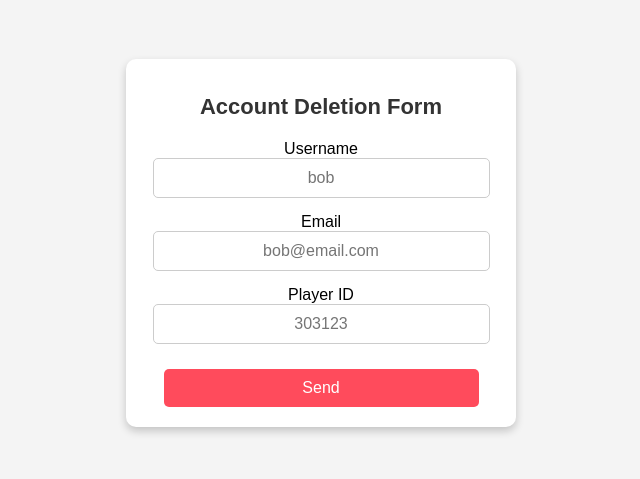
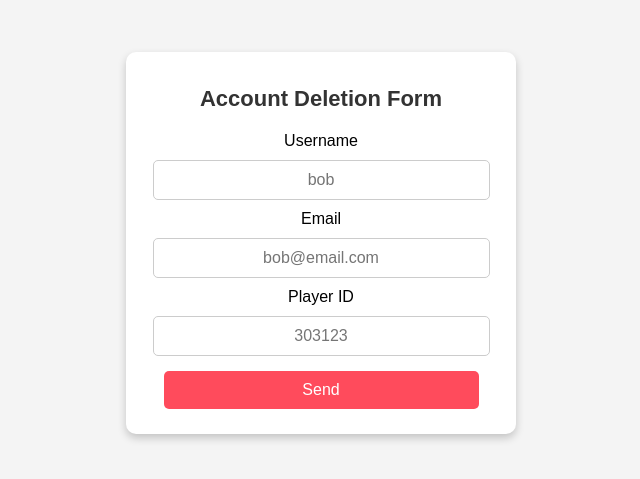
Before and after one commit to UmidSamedzade/ProjectGlowAccountDeletion, a plain HTML site: page index.html in a window 1280 px wide. Shown: the part 157-636 px from the top of the page, without its empty margins (319-959 px from the left). Drawn offline with Linux system fonts and the light colour scheme.

Commit message:
Update style.css

```diff
--- a/style.css
+++ b/style.css
@@ -33,6 +33,7 @@ form {
     display: flex;
     flex-direction: column;
     align-items: center;
+    gap: 5px;
 }
 
 input {
@@ -40,7 +41,7 @@ input {
     padding-right: 10px;
     padding-bottom: 10px;
     padding-left: 10px;
-    margin-bottom: 15px;
+    margin: 5px 0;
     border: 1px solid #ccc;
     border-radius: 5px;
     font-size: 16px;
@@ -61,7 +62,7 @@ button {
     cursor: pointer;
     transition: background 0.3s;
     width: 90%;
-    margin-top: 10px;
+    margin: 5px 0;
 }
 
 button:hover {
```
